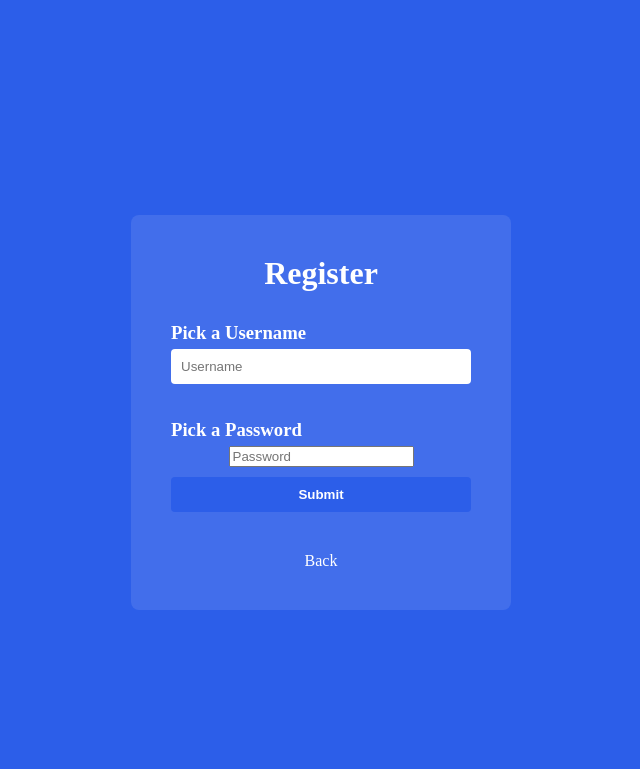
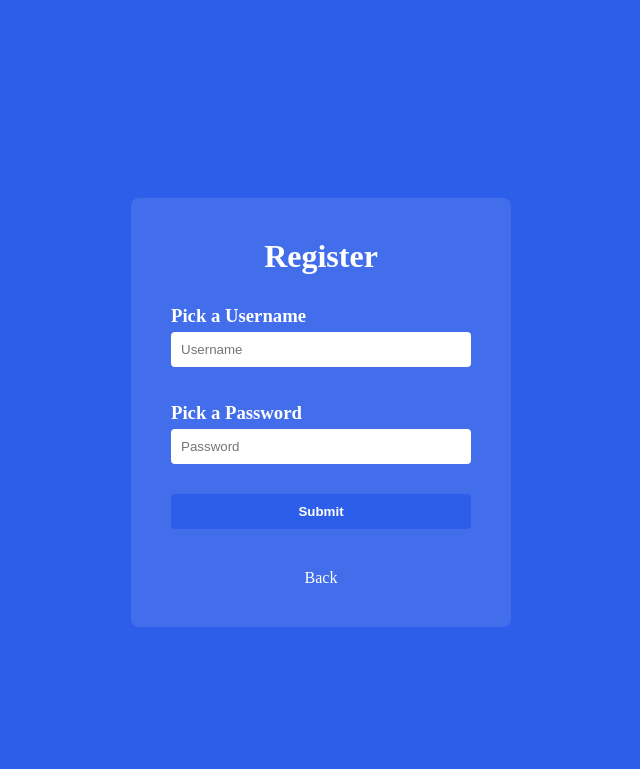
Before and after one commit to Bytew4rden/CubeFlow, a Flask app: page /register in a window 1280 px wide. Shown: the top 769 px of the page, without its empty margins (319-959 px from the left). Run offline with Flask 3, Linux system fonts and the light colour scheme.

Commit message:
more password security

```diff
--- a/static/login.css
+++ b/static/login.css
@@ -27,6 +27,7 @@ form h3 {
   text-align: left;
 }
 
+form input[type="password"],
 form input[type="text"],
 form input[type="submit"] {
   width: 100%;
--- a/static/register.css
+++ b/static/register.css
@@ -35,6 +35,7 @@ form p {
   color: rgb(255, 255, 255);
 }
 
+form input[type="password"],
 form input[type="text"],
 form input[type="submit"] {
   width: 100%;
--- a/templates/login.html
+++ b/templates/login.html
@@ -4,7 +4,7 @@
   <h3>Username:</h3>
   <input type="text" name="un" placeholder="Username" />
   <h3>Password:</h3>
-  <input type="text" name="pw" placeholder="Password" />
+  <input type="password" name="pw" placeholder="Password" />
   <input type="submit" value="submit" />
   <a href="/register" method="get">Create Account</a>
 </form>
```
